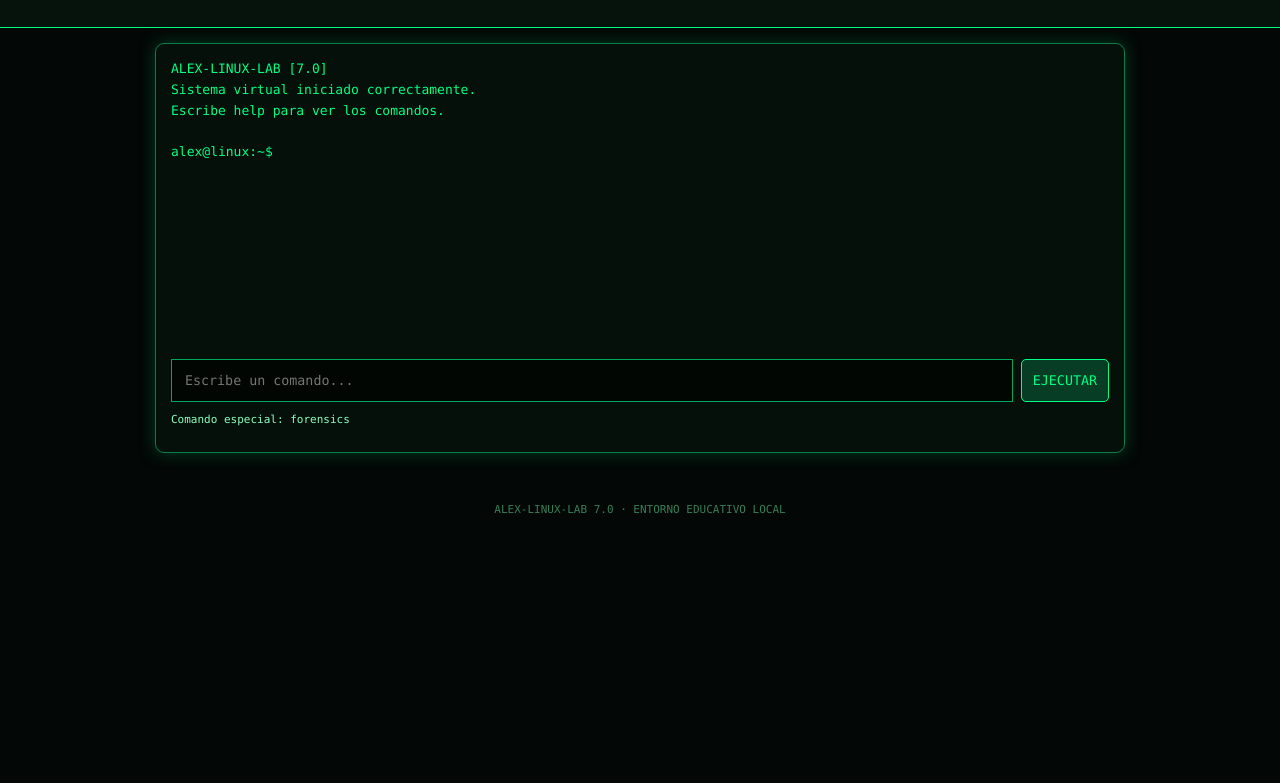
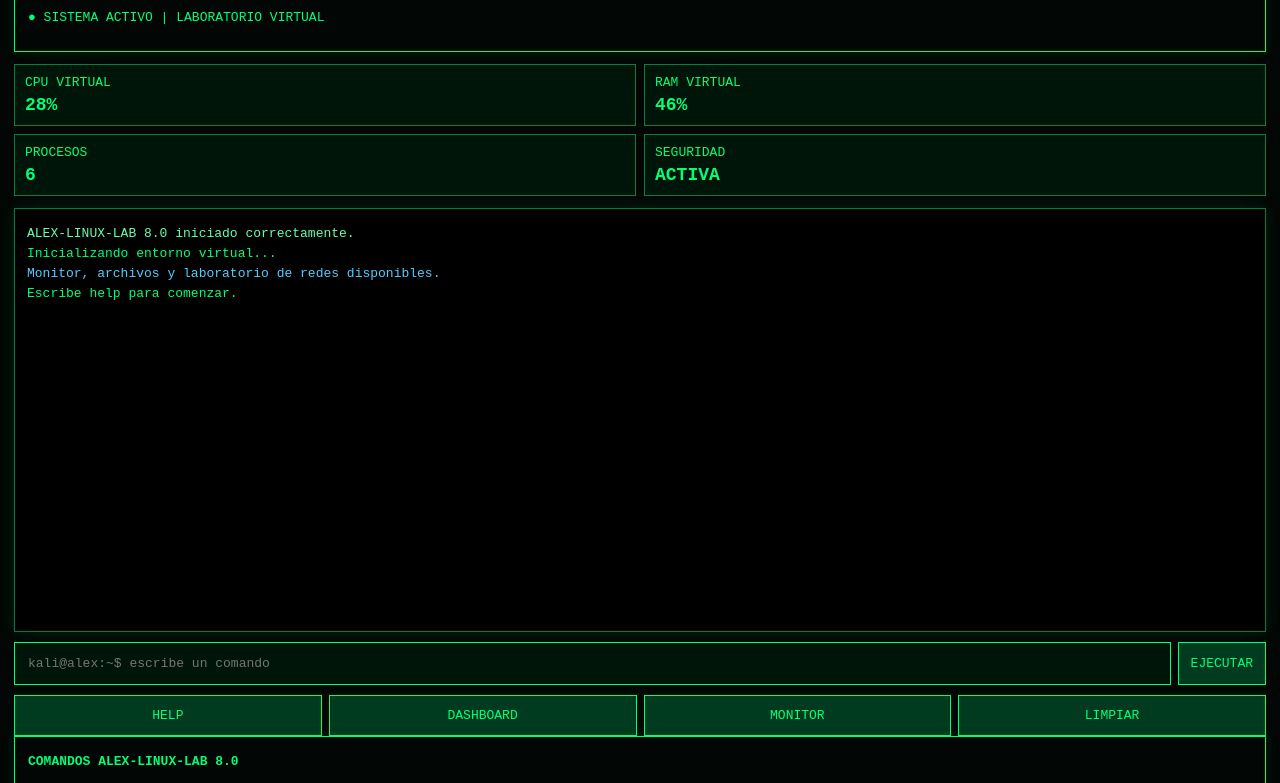
Before and after one commit to andertorricolopez28-dot/alex-linux-lab, a plain HTML site: page index.html in a window 1280 px wide. Shown: the part 73-856 px from the top of the page. Before the commit the page ends 800 px from the top, so only its background shows below. Drawn offline with Linux system fonts and the light colour scheme.

Commit message:
Actualizar index.html

```diff
--- a/index.html
+++ b/index.html
@@ -3,303 +3,434 @@
 <html lang="es">
 <head>
 <meta charset="UTF-8">
-<meta name="viewport" content="width=device-width, initial-scale=1.0">
-<title>ALEX-LINUX-LAB 7.0</title>
+<meta name="viewport" content="width=device-width,initial-scale=1">
+<title>ALEX-LINUX-LAB 8.0</title>
 <style>
 *{box-sizing:border-box}
-body{
- margin:0;background:#030806;color:#00ff83;
- font-family:Consolas,monospace;
-}
-header{
- padding:18px;background:#06130d;
- border-bottom:1px solid #00ff83;
- text-align:center;
-}
-h1{margin:0;font-size:23px;text-shadow:0 0 12px #00ff83}
-header p{color:#8bffbd;font-size:12px}
-main{max-width:1000px;margin:auto;padding:15px}
-.terminal,.panel{
- background:#06100b;border:1px solid #087d49;
- border-radius:9px;padding:15px;margin-bottom:15px;
- box-shadow:0 0 15px #003d21;
-}
-#output{
- height:300px;overflow:auto;white-space:pre-wrap;
- line-height:1.6;font-size:13px;
-}
-.inputrow{display:flex;gap:8px}
-input{
- flex:1;min-width:0;background:#020603;
- border:1px solid #00a85b;color:#00ff83;
- padding:13px;font-family:inherit;outline:none;
-}
-button{
- background:#063d24;border:1px solid #00ff83;
- color:#00ff83;padding:11px;cursor:pointer;
- font-family:inherit;border-radius:5px;
-}
-button:hover{background:#087d49}
-#forensics{display:none}
-h2{font-size:19px}
-.grid{
- display:grid;grid-template-columns:repeat(auto-fit,minmax(140px,1fr));
- gap:10px;margin:15px 0;
-}
-.tool{background:#091b11;border:1px solid #087d49;padding:14px;border-radius:7px}
-.tool b{display:block;margin-bottom:7px}
-.result{
- background:#020603;border:1px solid #087d49;
- padding:12px;min-height:100px;white-space:pre-wrap;
- overflow-wrap:anywhere;font-size:12px;
-}
-textarea{
- width:100%;height:110px;background:#020603;
- border:1px solid #00a85b;color:#00ff83;
- padding:12px;font-family:inherit;resize:vertical;
-}
-.small{font-size:11px;color:#8bffbd}
-.back{margin-bottom:15px}
-.hidden{display:none}
-footer{text-align:center;color:#397d58;font-size:11px;padding:20px}
+body{margin:0;padding:14px;background:#020604;color:#00ff75;font-family:monospace}
+header,.panel{border:1px solid #00ff75;padding:13px;margin-bottom:12px;box-shadow:0 0 12px #00ff7520}
+h1{margin:0;font-size:22px;text-shadow:0 0 10px #00ff75}
+small{color:#8affb8}
+#stats{display:grid;grid-template-columns:repeat(2,1fr);gap:8px;margin:12px 0}
+.stat{border:1px solid #087b43;padding:10px;background:#001509}
+.stat b{display:block;font-size:18px;margin-top:5px}
+#terminal{height:53vh;min-height:300px;overflow-y:auto;background:#000;border:1px solid #087b43;padding:12px;box-shadow:0 0 15px #00ff7520}
+.line{white-space:pre-wrap;overflow-wrap:anywhere;margin:5px 0}
+.system{color:#65ffae}.error{color:#ff6464}.info{color:#58caff}.warning{color:#ffca58}
+#inputrow{display:flex;gap:7px;margin-top:10px}
+#cmd{flex:1;min-width:0;background:#001509;color:#00ff75;border:1px solid #00ff75;padding:13px;font:inherit;outline:none}
+button{background:#003b20;color:#00ff75;border:1px solid #00ff75;padding:12px;font:inherit;cursor:pointer}
+button:active{background:#00ff75;color:#000}
+.actions{display:flex;gap:7px;flex-wrap:wrap;margin-top:10px}
+.actions button{flex:1}
+#help{line-height:1.8}
+footer{text-align:center;color:#468c67;padding:15px;font-size:11px}
 </style>
 </head>
 <body>
+
 <header>
-<h1>⚡ ALEX-LINUX-LAB 7.0</h1>
-<p>DIGITAL FORENSICS // VIRTUAL CYBER LAB</p>
+<h1>⚡ ALEX-LINUX-LAB 8.0</h1>
+<small>ADVANCED LINUX • ETHICAL CYBERSECURITY</small>
+<p id="status">● SISTEMA ACTIVO | LABORATORIO VIRTUAL</p>
 </header>
 
-<main>
-<section id="terminal" class="terminal">
-<div id="output">ALEX-LINUX-LAB [7.0]
-Sistema virtual iniciado correctamente.
-Escribe help para ver los comandos.
-
-alex@linux:~$ </div>
-<div class="inputrow">
-<input id="command" placeholder="Escribe un comando..." autocomplete="off">
-<button onclick="execute()">EJECUTAR</button>
-</div>
-<p class="small">Comando especial: forensics</p>
-</section>
-
-<section id="forensics" class="panel">
-<button class="back" onclick="closeLab()">← VOLVER A TERMINAL</button>
-<h2>🔬 DIGITAL FORENSICS</h2>
-<p class="small">CENTRO DE ANÁLISIS DIGITAL — LABORATORIO LOCAL</p>
-
-<div class="grid">
-<div class="tool">
-<b>01 / HASH ENGINE</b>
-<button onclick="hashText()">Calcular SHA-256</button>
-</div>
-<div class="tool">
-<b>02 / FILE SCANNER</b>
-<button onclick="scanText()">Analizar texto</button>
-</div>
-<div class="tool">
-<b>03 / INTEGRITY</b>
-<button onclick="checkIntegrity()">Verificar integridad</button>
-</div>
-<div class="tool">
-<b>04 / METADATA</b>
-<button onclick="metadata()">Metadatos</button>
-</div>
-<div class="tool">
-<b>05 / THREAT LAB</b>
-<button onclick="threatScan()">Simular análisis</button>
-</div>
-<div class="tool">
-<b>06 / LIVE SYSTEM</b>
-<button onclick="systemInfo()">Estado del laboratorio</button>
-</div>
+<div id="stats">
+<div class="stat">CPU VIRTUAL<b id="cpu">12%</b></div>
+<div class="stat">RAM VIRTUAL<b id="ram">34%</b></div>
+<div class="stat">PROCESOS<b id="proc">6</b></div>
+<div class="stat">SEGURIDAD<b id="safe">ACTIVA</b></div>
 </div>
 
-<h3>ARCHIVO DE PRUEBA</h3>
-<textarea id="sample">ALEX LINUX LAB 7.0
-Digital Forensics
-Archivo de prueba para análisis de integridad.</textarea>
-<p class="small">Puedes modificar el contenido y comprobar cómo cambia su hash.</p>
-<div id="result" class="result">Esperando operación...</div>
-</section>
-</main>
+<div id="terminal">
+<div class="line system">ALEX-LINUX-LAB 8.0 iniciado correctamente.</div>
+<div class="line">Inicializando entorno virtual...</div>
+<div class="line info">Monitor, archivos y laboratorio de redes disponibles.</div>
+<div class="line">Escribe help para comenzar.</div>
+</div>
 
-<footer>ALEX-LINUX-LAB 7.0 · ENTORNO EDUCATIVO LOCAL</footer>
+<div id="inputrow">
+<input id="cmd" placeholder="kali@alex:~$ escribe un comando" autocomplete="off">
+<button onclick="run()">EJECUTAR</button>
+</div>
+
+<div class="actions">
+<button onclick="runQuick('help')">HELP</button>
+<button onclick="runQuick('dashboard')">DASHBOARD</button>
+<button onclick="runQuick('monitor')">MONITOR</button>
+<button onclick="runQuick('clear')">LIMPIAR</button>
+</div>
+
+<div class="panel" id="help">
+<b>COMANDOS ALEX-LINUX-LAB 8.0</b>
+<p>
+help · clear · neofetch · dashboard · monitor · uptime · date<br>
+pwd · whoami · id · uname · ls · cd · mkdir · touch · cat<br>
+write · append · rm · cp · mv · find · tree · chmod · stat<br>
+ps · top · free · df · du · history · env · which<br>
+ip · ping · nmap · ports · netstat · hash · security · scan<br>
+logs · alerts · lab · report · echo
+</p>
+</div>
+
+<footer>ALEX-LINUX-LAB 8.0 | ENTORNO EDUCATIVO LOCAL</footer>
 
 <script>
-const output=document.getElementById("output");
-const input=document.getElementById("command");
 const terminal=document.getElementById("terminal");
-const lab=document.getElementById("forensics");
-const result=document.getElementById("result");
-let history=[];
-let virtualFiles={"readme.txt":"Bienvenido a ALEX-LINUX-LAB 7.0"};
+const input=document.getElementById("cmd");
 
-function print(text){
- output.textContent+=text+"\n";
- output.scrollTop=output.scrollHeight;
+const files={
+"/home/kali/readme.txt":"Bienvenido a ALEX-LINUX-LAB 8.0",
+"/home/kali/notas.txt":"Laboratorio de aprendizaje Linux"
+};
+const dirs=["/","/home","/home/kali"];
+const history=[];
+const logs=["Sistema iniciado","Monitor virtual activado"];
+const blockedPorts=[];
+const permissions={};
+const processes=["init","systemd","terminal","monitor","security","network-lab"];
+let current="/home/kali";
+let labActive=true;
+let commandCount=0;
+
+function out(text,type=""){
+ const d=document.createElement("div");
+ d.className="line "+type;
+ d.textContent=String(text);
+ terminal.appendChild(d);
+ terminal.scrollTop=terminal.scrollHeight;
 }
-function execute(){
- let cmd=input.value.trim();
- if(!cmd)return;
- history.push(cmd);
- print("alex@linux:~$ "+cmd);
+function path(p){
+ if(!p||p==="~")return "/home/kali";
+ if(p.startsWith("/"))return p.replace(/\/$/,"")||"/";
+ return (current+"/"+p).replace(/\/+/g,"/").replace(/\/$/,"")||"/";
+}
+function existsDir(p){return dirs.includes(p);}
+function children(p){
+ let prefix=p==="/" ? "/" : p+"/";
+ let names=new Set();
+ dirs.forEach(d=>{
+  if(d!==p&&d.startsWith(prefix)){
+   let rest=d.slice(prefix.length);
+   if(rest&&!rest.includes("/"))names.add(rest+"/");
+  }
+ });
+ Object.keys(files).forEach(f=>{
+  if(f.startsWith(prefix)){
+   let rest=f.slice(prefix.length);
+   if(rest&&!rest.includes("/"))names.add(rest);
+  }
+ });
+ return [...names].sort();
+}
+function log(msg){logs.push(new Date().toLocaleTimeString()+" | "+msg);}
+function runQuick(c){input.value=c;run();}
+function run(){
+ const raw=input.value.trim();
+ if(!raw)return;
  input.value="";
- let parts=cmd.split(" ");
- let name=parts[0].toLowerCase();
- let arg=parts.slice(1).join(" ");
+ out("kali@alex:"+current+"$ "+raw,"system");
+ history.push(raw);
+ commandCount++;
+ const parts=raw.match(/(?:[^\s"]+|"[^"]*")+/g)||[];
+ const c=(parts.shift()||"").toLowerCase();
+ const a=parts.map(x=>x.replace(/^"|"$/g,""));
+ const arg=a.join(" ");
+ const target=path(a[0]);
 
- switch(name){
+ switch(c){
+
  case "help":
- print(`COMANDOS DISPONIBLES:
-help       - Lista comandos
-clear      - Limpiar terminal
-whoami     - Usuario actual
-pwd        - Directorio actual
-date       - Fecha actual
-uname      - Sistema virtual
-ls         - Listar archivos
-cat        - Leer archivo
-write      - Crear archivo: write nombre texto
-rm         - Eliminar archivo virtual
-history    - Historial
-forensics  - Abrir Digital Forensics
-neofetch   - Información visual del sistema
-security   - Diagnóstico simulado
-`);break;
- case "clear":output.textContent="";break;
- case "whoami":print("alex");break;
- case "pwd":print("/home/alex");break;
- case "date":print(new Date().toString());break;
- case "uname":print("ALEX-LINUX-LAB 7.0 Virtual Kernel");break;
- case "ls":print(Object.keys(virtualFiles).join("   ")||"Directorio vacío");break;
- case "cat":print(virtualFiles[arg]??"Archivo no encontrado.");break;
- case "write":{
- let p=arg.split(" ");
- let filename=p.shift();
- if(filename)virtualFiles[filename]=p.join(" ");
- print(filename?"Archivo virtual guardado.":"Uso: write nombre texto");
+ out("=== ALEX-LINUX-LAB 8.0 ===","info");
+ out("Sistema: dashboard monitor uptime date neofetch");
+ out("Archivos: pwd ls cd mkdir touch cat write append rm cp mv find tree stat chmod");
+ out("Procesos: ps top free df du env which history");
+ out("Red: ip ping nmap ports netstat");
+ out("Seguridad: hash security scan alerts logs report");
+ out("Escribe man comando para consultar una ayuda.");
+ break;
+
+ case "man":
+ out({
+  "nmap":"nmap localhost | Escaneo de demostración del laboratorio.",
+  "hash":"hash archivo.txt | Calcula SHA-256 del archivo virtual.",
+  "monitor":"monitor | Estado de recursos simulados.",
+  "find":"find palabra | Busca nombres de archivos.",
+  "chmod":"chmod 755 archivo.txt | Permisos de demostración.",
+  "scan":"scan | Auditoría educativa local."
+ }[a[0]]||"Sin página de ayuda para ese comando.");
+ break;
+
+ case "clear":terminal.innerHTML="";break;
+ case "pwd":out(current);break;
+ case "whoami":out("kali");break;
+ case "id":out("uid=1000(kali) gid=1000(kali) groups=1000(kali)");break;
+ case "uname":out("Linux alex-lab 6.6.0-kali aarch64 GNU/Linux");break;
+ case "date":out(new Date().toString());break;
+ case "uptime":out("Sesión virtual activa. Comandos ejecutados: "+commandCount);break;
+
+ case "neofetch":
+ out("    .---.       ALEX LINUX LAB");
+ out("   /     \\      OS: Kali Linux virtual");
+ out("  | () () |     VERSION: 8.0");
+ out("   \\  ^  /      SHELL: ALEX-SHELL");
+ out("    |||||       ARCH: aarch64");
+ out("    |||||       STATUS: ONLINE");
+ break;
+
+ case "dashboard":
+ out("╔══════════════════════════════╗","info");
+ out("       ALEX CONTROL CENTER");
+ out(" CPU: "+document.getElementById("cpu").textContent);
+ out(" RAM: "+document.getElementById("ram").textContent);
+ out(" PROCESOS: "+processes.length);
+ out(" ARCHIVOS: "+Object.keys(files).length);
+ out(" LAB: "+(labActive?"ACTIVO":"PAUSADO"));
+ out("╚══════════════════════════════╝","info");
+ break;
+
+ case "monitor":
+ out("=== MONITOR DEL SISTEMA ===","info");
+ out("CPU virtual: "+document.getElementById("cpu").textContent);
+ out("RAM virtual: "+document.getElementById("ram").textContent);
+ out("Procesos: "+processes.length);
+ out("Actividad: "+commandCount+" comandos");
+ out("Estado: NORMAL","system");
+ break;
+
+ case "ls":
+ children(current).forEach(x=>out(x));
+ break;
+
+ case "cd":
+ if(!a[0]){current="/home/kali";break;}
+ if(a[0]===".."){
+ current=current.substring(0,current.lastIndexOf("/"))||"/";
  break;
  }
+ if(existsDir(target))current=target;
+ else out("Directorio no encontrado.","error");
+ break;
+
+ case "mkdir":
+ if(!a[0]){out("Uso: mkdir nombre","error");break;}
+ if(existsDir(target)||files[target]!==undefined){out("Ya existe.","error");break;}
+ dirs.push(target);out("Directorio creado: "+target);log("mkdir "+target);
+ break;
+
+ case "touch":
+ if(!a[0]){out("Uso: touch archivo","error");break;}
+ files[target]=files[target]||"";
+ out("Archivo creado: "+target);log("touch "+target);
+ break;
+
+ case "cat":
+ if(files[target]!==undefined)out(files[target]);
+ else out("Archivo no encontrado.","error");
+ break;
+
+ case "write":
+ if(a.length<2){out('Uso: write archivo "texto"',"error");break;}
+ files[path(a[0])]=a.slice(1).join(" ");
+ out("Archivo guardado.");log("write "+a[0]);
+ break;
+
+ case "append":
+ if(a.length<2){out('Uso: append archivo "texto"',"error");break;}
+ files[path(a[0])]=(files[path(a[0])]||"")+a.slice(1).join(" ");
+ out("Contenido añadido.");
+ break;
+
  case "rm":
- if(arg in virtualFiles){delete virtualFiles[arg];print("Archivo virtual eliminado.");}
- else print("Archivo no encontrado.");
+ if(files[target]!==undefined){delete files[target];out("Archivo eliminado.");log("rm "+target);}
+ else out("Archivo no encontrado.","error");
  break;
- case "history":print(history.join("\n"));break;
- case "forensics":openLab();break;
- case "neofetch":
- print(`
-   ALEX LINUX LAB 7.0
-   OS: Virtual Linux
-   Shell: Alex Terminal
-   Modules: Digital Forensics
-   Security: Simulation
-   Status: ONLINE
- `);break;
+
+ case "cp":
+ if(a.length<2||files[path(a[0])]===undefined){out("Uso: cp origen destino","error");break;}
+ files[path(a[1])]=files[path(a[0])];
+ out("Copia creada.");
+ break;
+
+ case "mv":
+ if(a.length<2||files[path(a[0])]===undefined){out("Uso: mv origen destino","error");break;}
+ files[path(a[1])]=files[path(a[0])];delete files[path(a[0])];
+ out("Archivo movido.");
+ break;
+
+ case "find":
+ {
+ const term=(a[0]||"").toLowerCase();
+ const found=Object.keys(files).filter(f=>f.toLowerCase().includes(term));
+ found.length?found.forEach(out):out("No se encontraron archivos.");
+ }
+ break;
+
+ case "tree":
+ out("/home/kali");
+ dirs.filter(d=>d!=="/home/kali").forEach(d=>out("├── "+d));
+ Object.keys(files).forEach(f=>out("├── "+f));
+ break;
+
+ case "stat":
+ if(files[target]===undefined){out("Archivo no encontrado.","error");break;}
+ out("Archivo: "+target);
+ out("Tamaño: "+new TextEncoder().encode(files[target]).length+" bytes");
+ out("Permisos: "+(permissions[target]||"644"));
+ break;
+
+ case "chmod":
+ if(a.length<2||files[path(a[1])]===undefined){out("Uso: chmod 755 archivo","error");break;}
+ permissions[path(a[1])]=a[0];
+ out("Permisos virtuales actualizados: "+a[0]);
+ break;
+
+ case "ps":
+ processes.forEach((p,i)=>out((i+1)+"  "+p));
+ break;
+
+ case "top":
+ out("PID    PROCESO");
+ processes.forEach((p,i)=>out((100+i)+"    "+p));
+ break;
+
+ case "free":
+ out("RAM virtual: 2048 MB total | 700 MB usada | 1348 MB libre");
+ break;
+
+ case "df":
+ out("Filesystem     Size   Used   Available");
+ out("virtual-root   10G    2.1G   7.9G");
+ break;
+
+ case "du":
+ out("Archivos: "+Object.keys(files).length);
+ out("Tamaño total: "+Object.values(files).reduce((n,v)=>n+v.length,0)+" caracteres");
+ break;
+
+ case "history":
+ history.forEach((h,i)=>out((i+1)+" "+h));
+ break;
+
+ case "env":
+ out("USER=kali");
+ out("HOME=/home/kali");
+ out("SHELL=ALEX-SHELL");
+ out("LAB_MODE=VIRTUAL");
+ break;
+
+ case "which":
+ out(({nmap:"/usr/bin/nmap",python:"/usr/bin/python3",python3:"/usr/bin/python3",git:"/usr/bin/git"})[a[0]]||"Programa no registrado en el simulador.");
+ break;
+
+ case "ip":
+ out("wlan0: 192.168.15.6 (dato de ejemplo)");
+ out("lo: 127.0.0.1");
+ out("Modo: red virtual");
+ break;
+
+ case "ping":
+ if(["localhost","127.0.0.1","lab.local"].includes(a[0])){
+ out("PING "+a[0]+" (simulado)");
+ for(let i=1;i<=4;i++)out("64 bytes: tiempo="+(2+i)+" ms");
+ out("4 enviados, 4 recibidos.");
+ }else out("Solo se permite localhost o lab.local.","error");
+ break;
+
+ case "nmap":
+ if(!["localhost","127.0.0.1","lab.local"].includes(a[0])){
+ out("Objetivo no permitido. Usa: nmap localhost","error");break;
+ }
+ out("ANÁLISIS SIMULADO: "+a[0],"info");
+ out("PORT     STATE       SERVICE");
+ out("22/tcp   closed      ssh");
+ out("80/tcp   open        http (demo)");
+ out("443/tcp  open        https (demo)");
+ out("Resultado educativo. Sin conexiones reales.");
+ log("Análisis simulado");
+ break;
+
+ case "ports":
+ [22,53,80,443,8080].forEach(p=>out(p+"/tcp "+(blockedPorts.includes(p)?"BLOCKED":"SIMULATED")));
+ break;
+
+ case "netstat":
+ out("Conexiones de red de demostración:");
+ out("127.0.0.1:8080  LISTEN (virtual)");
+ out("Sin conexiones externas.");
+ break;
+
+ case "hash":
+ if(files[target]===undefined){out("Uso: hash archivo.txt","error");break;}
+ crypto.subtle.digest("SHA-256",new TextEncoder().encode(files[target]))
+ .then(buf=>out([...new Uint8Array(buf)].map(b=>b.toString(16).padStart(2,"0")).join("")));
+ break;
+
  case "security":
- print("DIAGNÓSTICO VIRTUAL\nTerminal: ACTIVA\nArchivos: "+Object.keys(virtualFiles).length+"\nMotor SHA-256: Disponible\n");break;
- default:print("Comando no reconocido. Escribe help.");
- }
-}
-input.addEventListener("keydown",e=>{if(e.key==="Enter")execute()});
+ out("=== CENTRO DE SEGURIDAD ===","info");
+ out("Archivos virtuales: "+Object.keys(files).length);
+ out("Procesos simulados: "+processes.length);
+ out("Permisos modificados: "+Object.keys(permissions).length);
+ out("Conexiones externas: ninguna");
+ out("Estado: PROTECCIÓN ACTIVA","system");
+ break;
 
-function openLab(){
- terminal.style.display="none";
- lab.style.display="block";
- result.textContent="DIGITAL FORENSICS iniciado.\nSelecciona una herramienta.";
-}
-function closeLab(){
- lab.style.display="none";
- terminal.style.display="block";
- input.focus();
-}
-function getText(){return document.getElementById("sample").value}
+ case "scan":
+ out("INICIANDO AUDITORÍA LOCAL...");
+ out("[OK] Archivos virtuales revisados");
+ out("[OK] Procesos de demostración");
+ out("[OK] Permisos simulados");
+ out("[OK] Red aislada");
+ out("AUDITORÍA TERMINADA","system");
+ log("Auditoría local ejecutada");
+ break;
 
-async function hashText(){
- result.textContent="Calculando SHA-256...";
- try{
- const data=new TextEncoder().encode(getText());
- const digest=await crypto.subtle.digest("SHA-256",data);
- const hash=Array.from(new Uint8Array(digest))
- .map(b=>b.toString(16).padStart(2,"0")).join("");
- result.textContent="ANÁLISIS SHA-256\n\n"+hash+"\n\nCálculo completado.";
- }catch(e){result.textContent="SHA-256 no disponible en este navegador."}
-}
+ case "alerts":
+ out("=== ALERTAS ===","info");
+ out("No hay alertas críticas.");
+ out("Entorno aislado y simulado.");
+ break;
 
-function scanText(){
- let t=getText();
- let lines=t.split("\n");
- let words=t.trim()?t.trim().split(/\s+/).length:0;
- result.textContent=
- "FILE SCANNER\n\n"+
- "Caracteres: "+t.length+
- "\nPalabras: "+words+
- "\nLíneas: "+lines.length+
- "\nBytes UTF-8: "+new TextEncoder().encode(t).length+
- "\n\nAnálisis de contenido completado.";
-}
+ case "logs":
+ logs.forEach(out);
+ break;
 
-async function checkIntegrity(){
- const data=new TextEncoder().encode(getText());
- const digest=await crypto.subtle.digest("SHA-256",data);
- const hash=Array.from(new Uint8Array(digest))
- .map(b=>b.toString(16).padStart(2,"0")).join("");
- if(!window.previousHash){
- window.previousHash=hash;
- result.textContent="HUELLA DE REFERENCIA GUARDADA:\n"+hash+
- "\n\nVuelve a pulsar después de modificar el archivo para comparar.";
- }else{
- result.textContent=(hash===window.previousHash?
- "INTEGRIDAD CONFIRMADA: sin cambios.":
- "CAMBIO DETECTADO: el contenido es diferente.")+
- "\n\nHash actual:\n"+hash+
- "\n\nHash de referencia:\n"+window.previousHash;
+ case "report":
+ out("=== INFORME DEL LABORATORIO ===");
+ out("Versión: 8.0");
+ out("Comandos ejecutados: "+commandCount);
+ out("Archivos: "+Object.keys(files).length);
+ out("Registros: "+logs.length);
+ out("Estado: "+(labActive?"ACTIVO":"PAUSADO"));
+ break;
+
+ case "lab":
+ labActive=!labActive;
+ out("Laboratorio "+(labActive?"ACTIVADO":"PAUSADO"));
+ log("Estado del laboratorio cambiado");
+ break;
+
+ case "echo":
+ out(arg);
+ break;
+
+ default:
+ out("Comando desconocido: "+c,"error");
+ out("Escribe help para consultar los comandos.");
  }
 }
 
-function metadata(){
- let t=getText();
- let bytes=new TextEncoder().encode(t).length;
- result.textContent=
- "METADATA ANALYZER\n\n"+
- "Nombre: archivo-de-prueba.txt"+
- "\nTipo: texto plano (estimado)"+
- "\nTamaño: "+bytes+" bytes"+
- "\nFecha del análisis: "+new Date().toLocaleString()+
- "\nOrigen: laboratorio virtual";
-}
+input.addEventListener("keydown",e=>{if(e.key==="Enter")run();});
 
-function threatScan(){
- result.textContent="Iniciando motor de simulación...\n";
- let steps=[
- "Preparando entorno...",
- "Revisando contenido de prueba...",
- "Evaluando patrones de texto...",
- "Comprobando integridad...",
- "Generando informe..."
- ];
- let i=0;
- let timer=setInterval(()=>{
- result.textContent+=steps[i]+"\n";
- i++;
- if(i===steps.length){
- clearInterval(timer);
- result.textContent+="\nANÁLISIS FINALIZADO\nNo se ejecutaron archivos ni se realizó ninguna conexión externa.";
- }
- },650);
-}
-
-function systemInfo(){
- result.textContent=
- "ALEX-LINUX-LAB 7.0\n"+
- "Motor: JavaScript\n"+
- "Plataforma: Navegador\n"+
- "Laboratorio: ACTIVO\n"+
- "Archivos virtuales: "+Object.keys(virtualFiles).length+
- "\nMódulo forense: ACTIVO\n"+
- "Red externa: No utilizada por el laboratorio.";
-}
+setInterval(()=>{
+ document.getElementById("cpu").textContent=(8+Math.floor(Math.random()*25))+"%";
+ document.getElementById("ram").textContent=(30+Math.floor(Math.random()*20))+"%";
+ document.getElementById("proc").textContent=processes.length;
+ document.getElementById("safe").textContent=labActive?"ACTIVA":"PAUSADA";
+ document.getElementById("status").textContent=labActive?
+ "● SISTEMA ACTIVO | LABORATORIO VIRTUAL":
+ "● LABORATORIO PAUSADO";
+},2000);
 </script>
 </body>
 </html>
```
